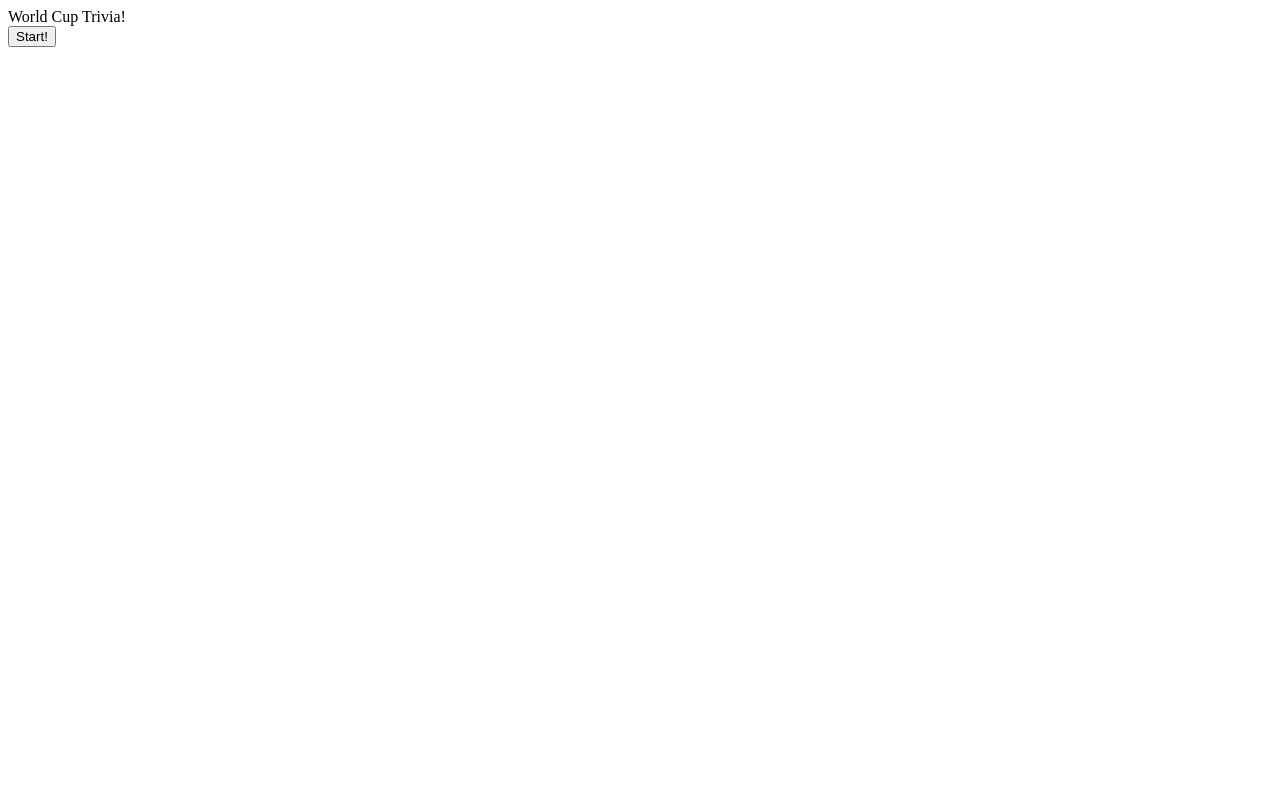
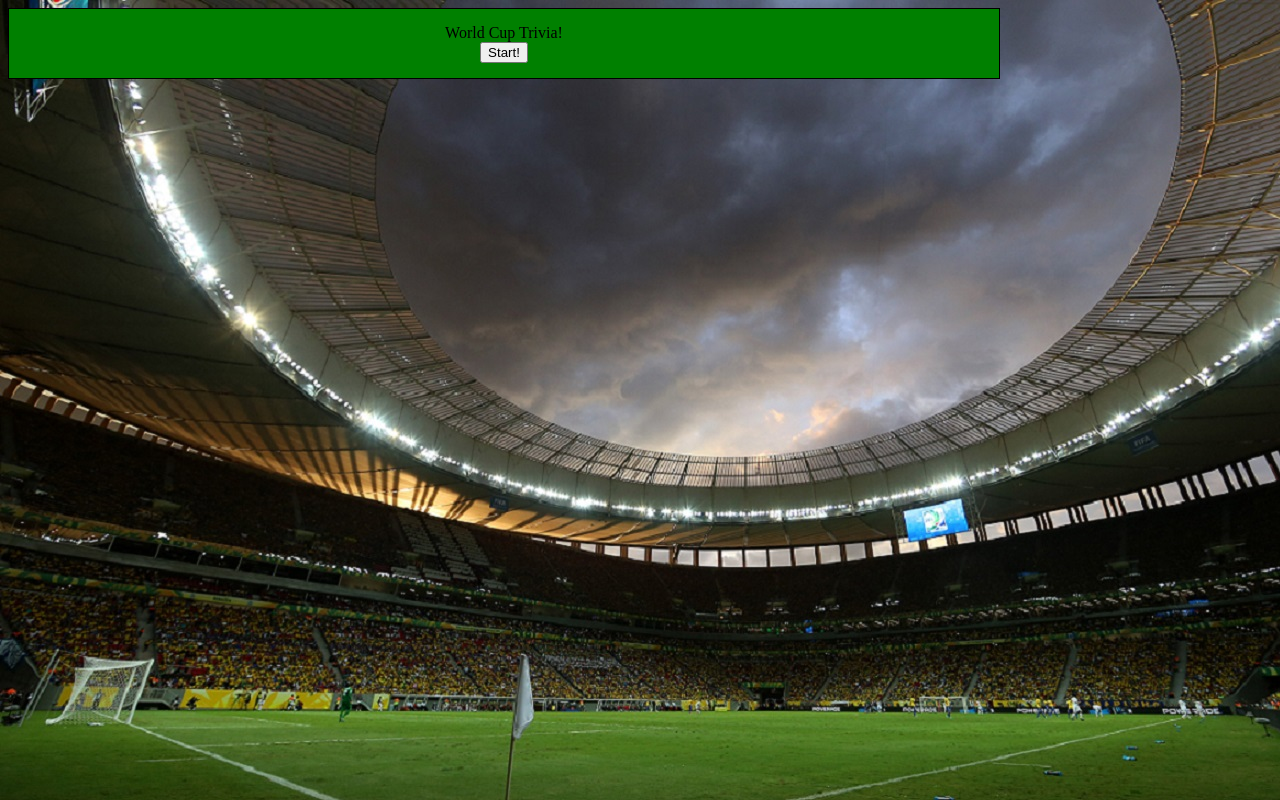
Before and after one commit to dan-homoncik/TriviaGame, a plain HTML site: page index.html in a window 1280 px wide. Drawn offline with nearby package versions, Linux system fonts and the light colour scheme.

Commit message:
added css

```diff
--- a/assets/css/style.css
+++ b/assets/css/style.css
@@ -0,0 +1,16 @@
+body {
+    background: url("../images/world-cup-stadium.jpg");
+    background-repeat: no-repeat;
+}
+
+.game {
+    width: 960px;
+    padding: 15px;
+    text-align: center;
+    border: 1px solid;
+    background-color: green;
+}
+
+ul {
+    list-style: none;
+}
--- a/assets/javascript/app.js
+++ b/assets/javascript/app.js
@@ -153,6 +153,7 @@ var endgame = function() {
     $(correct).append(wrong);
 
     var results = $("<div>");
+    results.html("All Done!");
     $(results).append(correct);
 
     $("#questions").append(results);
--- a/index.html
+++ b/index.html
@@ -8,12 +8,14 @@
 
 </head>
 <body>
+    <div class="game">
     <div>World Cup Trivia!</div>
 
     <button id="start-button">Start!</button>
     <div id="timer"></div>
     <div id="question"></div>
 
+    </div>
 
     <script type="text/javascript" src="https://cdnjs.cloudflare.com/ajax/libs/jquery/3.2.1/jquery.min.js"></script>
     <script type="text/javascript" src="assets/javascript/app.js"></script>
```
Also changed, not shown: assets/images/world-cup-stadium.jpg (added).
